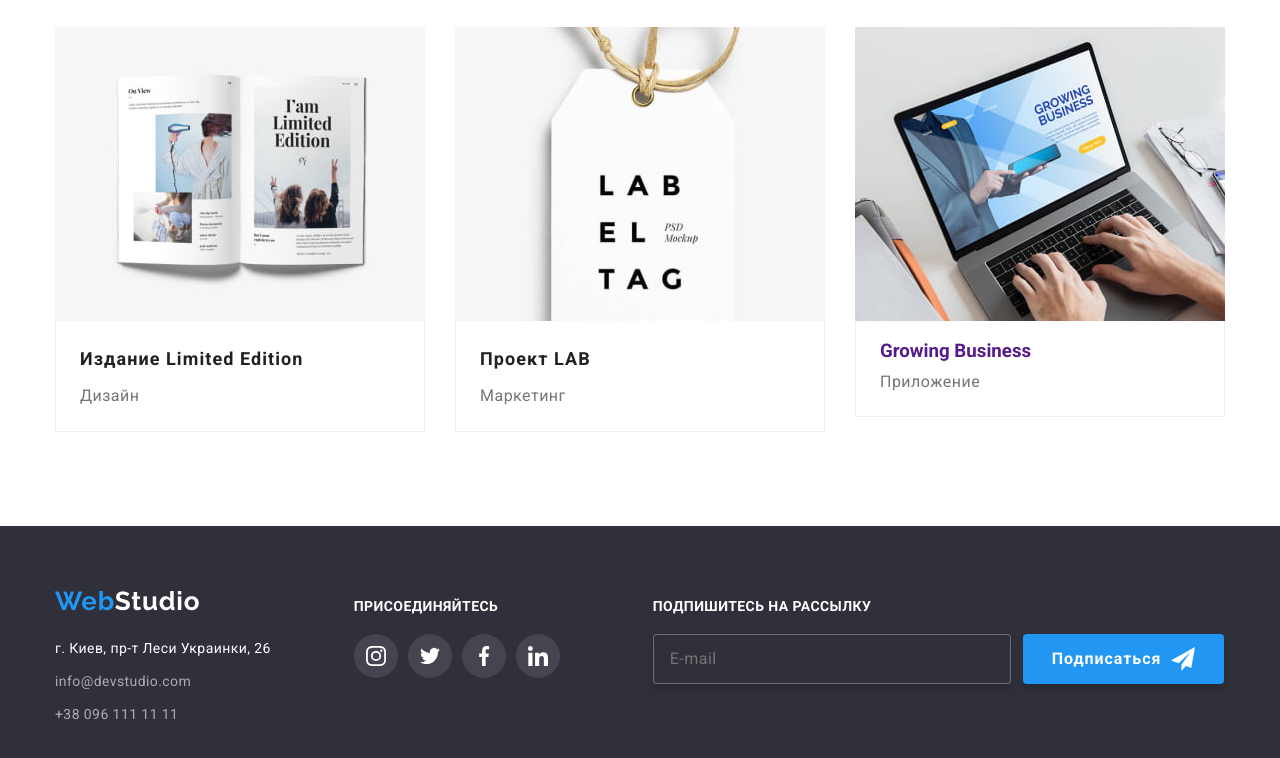
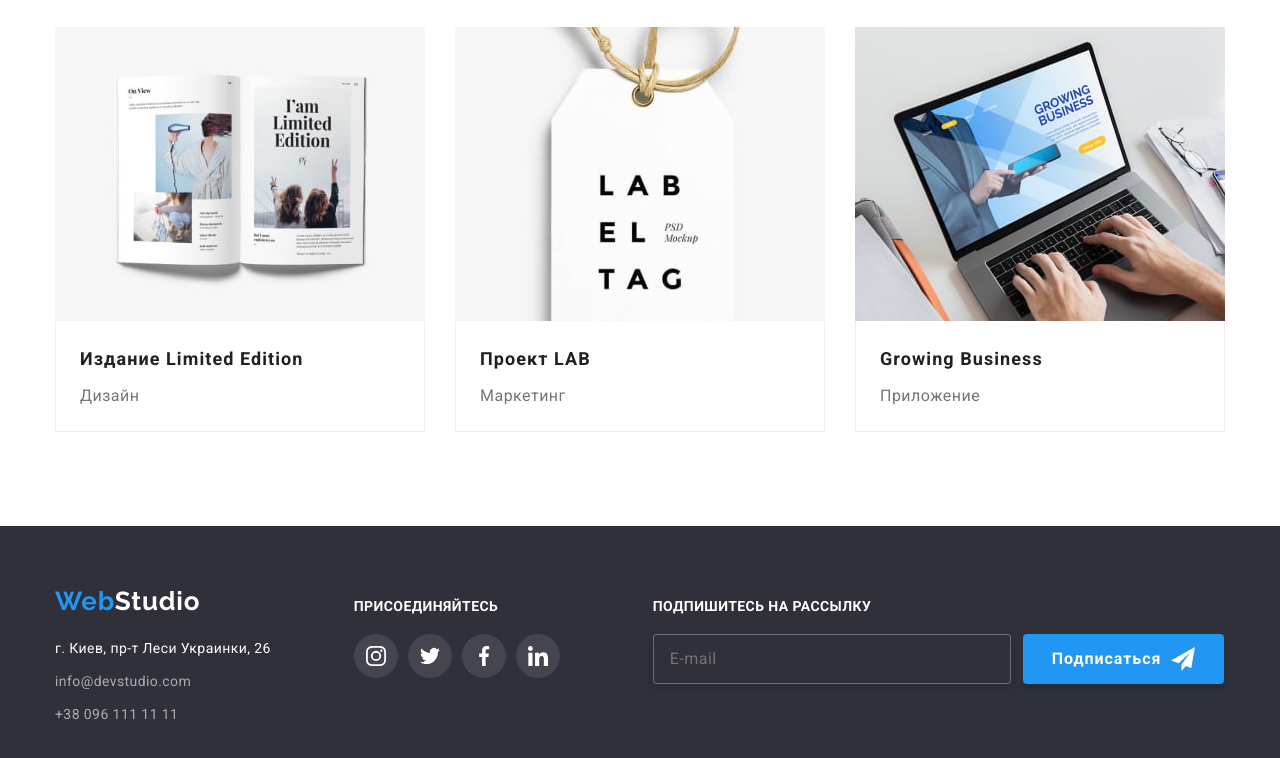
Before and after one commit to andriydzyunyak/goit-markup-hw-07, a plain HTML site: page portfolio.html in a window 1280 px wide. Shown: the part 1106-1864 px from the top of the page. Drawn offline with nearby package versions, Linux system fonts and the light colour scheme.

Commit message:
Update class for last element of projects_item

```diff
--- a/portfolio.html
+++ b/portfolio.html
@@ -224,7 +224,7 @@
                                     </p>
                                 </div>
                                 <div class="projects__info">
-                                    <h3 class="project__title">Growing Business</h3>
+                                    <h3 class="projects__title">Growing Business</h3>
                                     <p class="projects__text">Приложение</p>
                                 </div>
                             </a>
```
